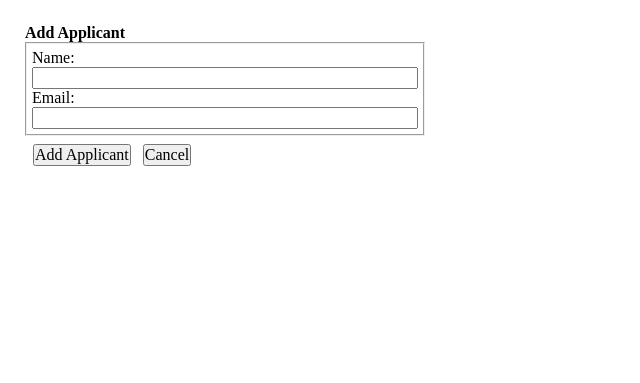
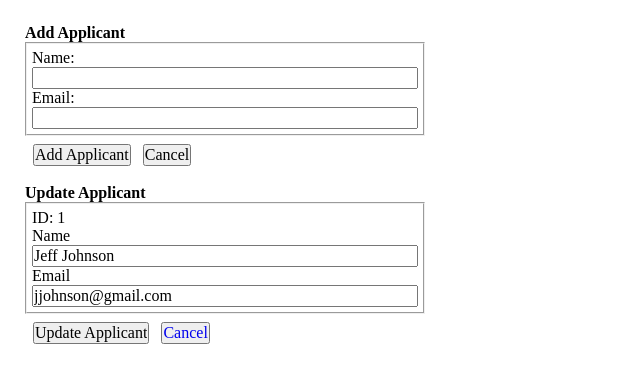
Before and after one commit to sophlil/DreamOffer, a Flask app: page /applicants in a window 1280 px wide. Shown: the part 278-661 px from the top of the page, without its empty margins (0-640 px from the left). Run offline with Flask 2, Linux system fonts and the light colour scheme; data comes from the database, SQL or seed files in the repository; data that the repository does not hold is empty; some libraries are stand-ins or nearby versions.

Commit message:
add update/edit form

```diff
--- a/templates/applicants.j2
+++ b/templates/applicants.j2
@@ -119,6 +119,42 @@
 
     <!-- EDIT -->
     <div id='edit'>
+        <!-- form to UPDATE an Applicant -->
+        <form id="editApplicant" action="/edit_applicant/{{data[0].applicantID}}" method="post">
+            <legend><strong>Update Applicant</strong></legend>
+            <fieldset>
+                <label>ID: <span>{{data[0].applicantID}}</span></label>
+                <label for="name">Name</label>
+                <input
+                    type="text"
+                    class="form-control"
+                    id="name"
+                    name="name"
+                    value="{{data[0].name}}"
+                    pattern="[A-Za-z]{1,}"
+                    required
+                />
+                <label for="email">Email</label>
+                <input
+                    type="email"
+                    class="form-control"
+                    id="email"
+                    name="email"
+                    value="{{data[0].email}}"
+                    required
+                />
+            </fieldset>
+            <input
+                type="submit"
+                value="Update Applicant"
+                name="Edit_Applicant"
+                class="btn btn-primary"
+                style="margin:.5rem;"
+            />
+            <a href='/applicants'>
+                <input class="btn" type="button" value="Cancel">
+            </a>
+        </form>
     </div>
     <!-- END EDIT -->
 
```
